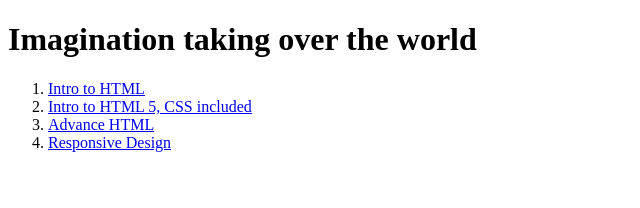
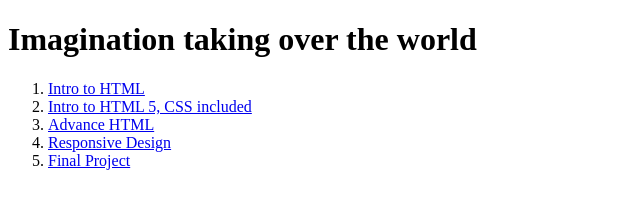
Before and after one commit to dannyg06/exe.draft, a plain HTML site: page index.html in a window 1280 px wide. Shown: the whole page, without its empty margins (0-640 px from the left). Drawn offline with Linux system fonts and the light colour scheme.

Commit message:
Update index.html

```diff
--- a/index.html
+++ b/index.html
@@ -13,6 +13,7 @@
         <li><a href="html5_intro_to_css/index.html" target="_blank">Intro to HTML 5, CSS included</a></li>
         <li><a href="advcss/index.html" target="_blank">Advance HTML</a></li>
         <li> <a href="Responsive_Design/index.html" target="_blank">Responsive Design</a></li>
+        <li> <a href="Final__Project/index.html" target="_blank">Final Project</a></li>
     </ol>
 </body>
 
```
